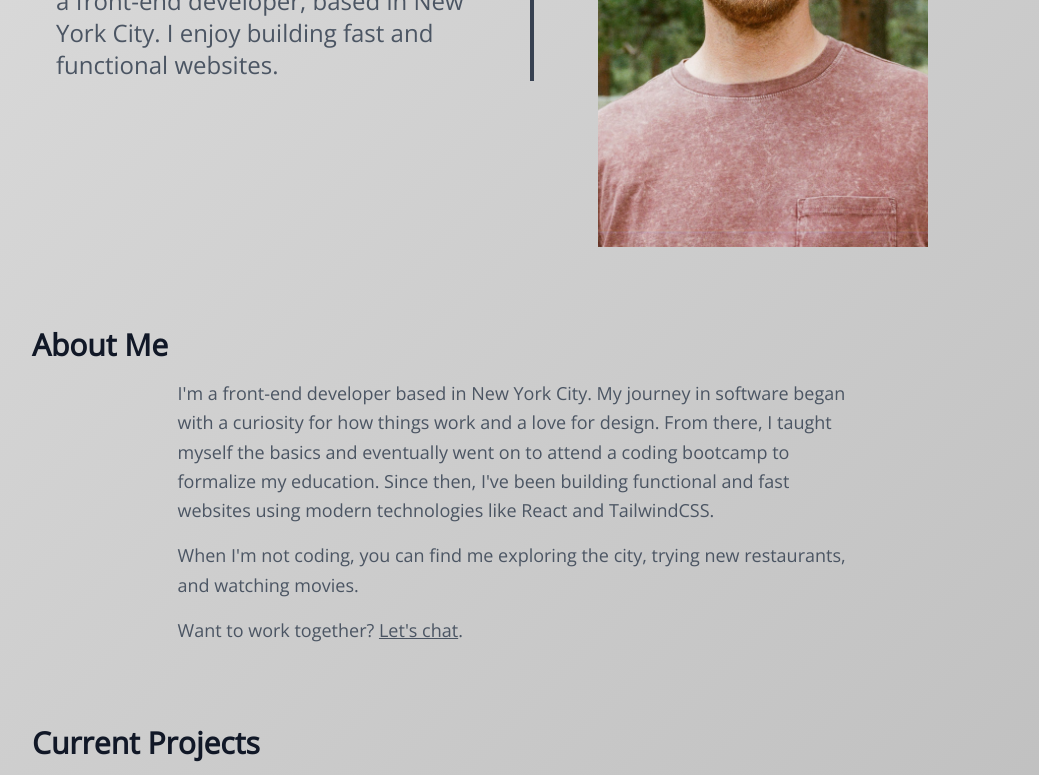
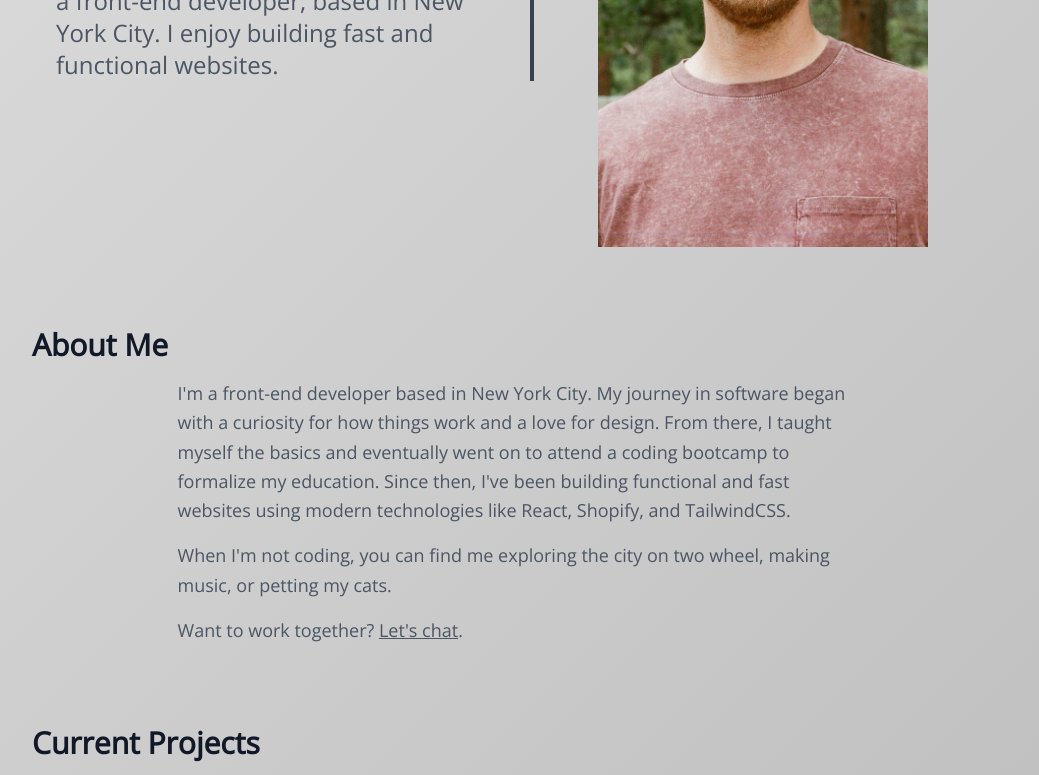
Before and after one commit to papercircuit/simple-portfolio, a React (Create React App) app: page / in a window 1280 px wide. Shown: the part 453-1228 px from the top of the page, without its empty margins (128-1167 px from the left). Built offline with nearby package versions, Linux system fonts and the light colour scheme; no server answers.

Commit message:
About updated

```diff
--- a/src/components/About.js
+++ b/src/components/About.js
@@ -47,7 +47,7 @@ const About = () => {
           initial="initial"
           animate="animate"
         >
-          I'm a front-end developer based in New York City. My journey in software began with a curiosity for how things work and a love for design. From there, I taught myself the basics and eventually went on to attend a coding bootcamp to formalize my education. Since then, I've been building functional and fast websites using modern technologies like React and TailwindCSS.
+          I'm a front-end developer based in New York City. My journey in software began with a curiosity for how things work and a love for design. From there, I taught myself the basics and eventually went on to attend a <a href="htts://www.fullstackacademy.com">coding bootcamp</a> to formalize my education. Since then, I've been building functional and fast websites using modern technologies like React, Shopify, and TailwindCSS.
         </motion.p>
         <motion.p
           className="text-lg text-gray-600 dark:text-gray-400 leading-relaxed mx-auto max-w-prose mt-4"
@@ -55,7 +55,7 @@ const About = () => {
           initial="initial"
           animate="animate"
         >
-          When I'm not coding, you can find me exploring the city, trying new restaurants, and watching movies.
+          When I'm not coding, you can find me exploring the city on two wheel, making music, or petting my cats.
         </motion.p>
         <motion.p
           className="text-lg text-gray-600 dark:text-gray-400 leading-relaxed mx-auto max-w-prose mt-4"
@@ -70,7 +70,7 @@ const About = () => {
             whileHover="hover"
           >
             <a
-              href="https://www.linkedin.com/in/kenny-johnson-nyc/"
+              href="mailto:kenny.johnson.nyc@gmail.com"
               target="_blank"
               rel="noreferrer"
               className="underline"
```
